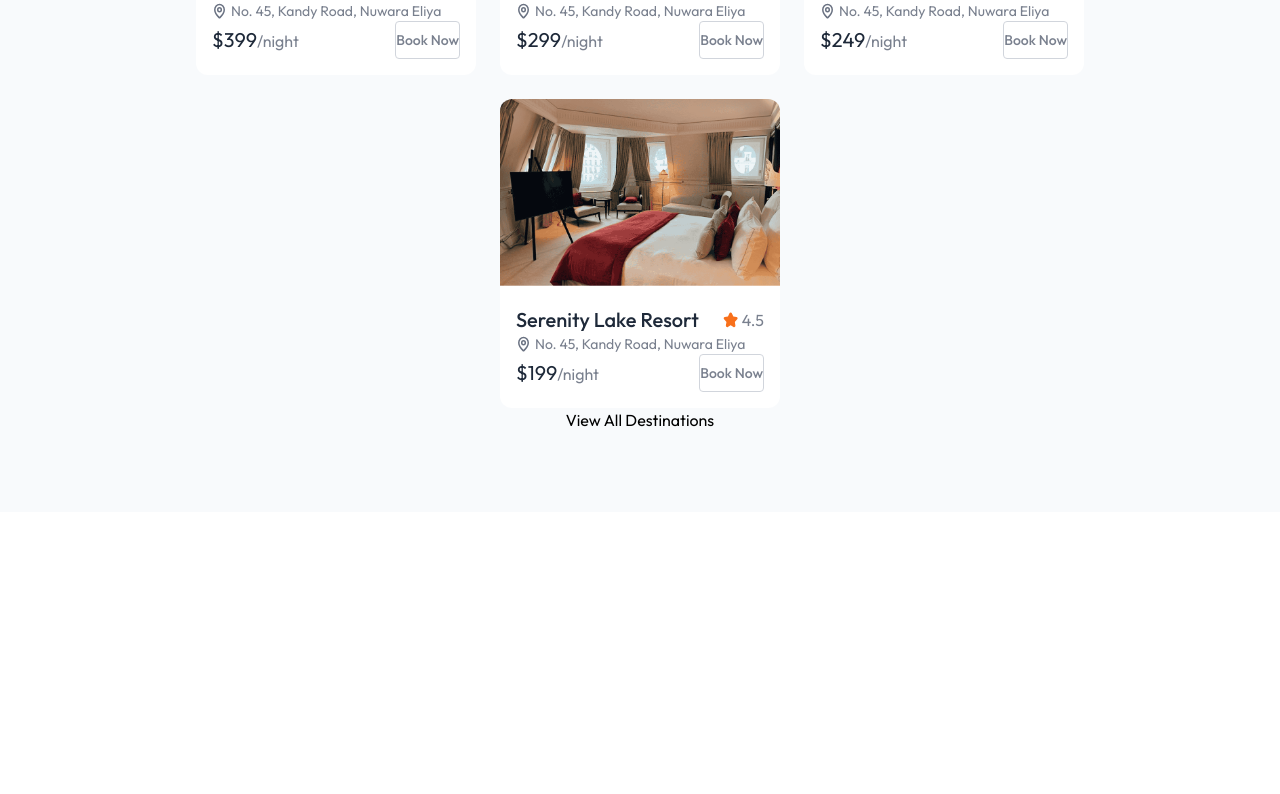
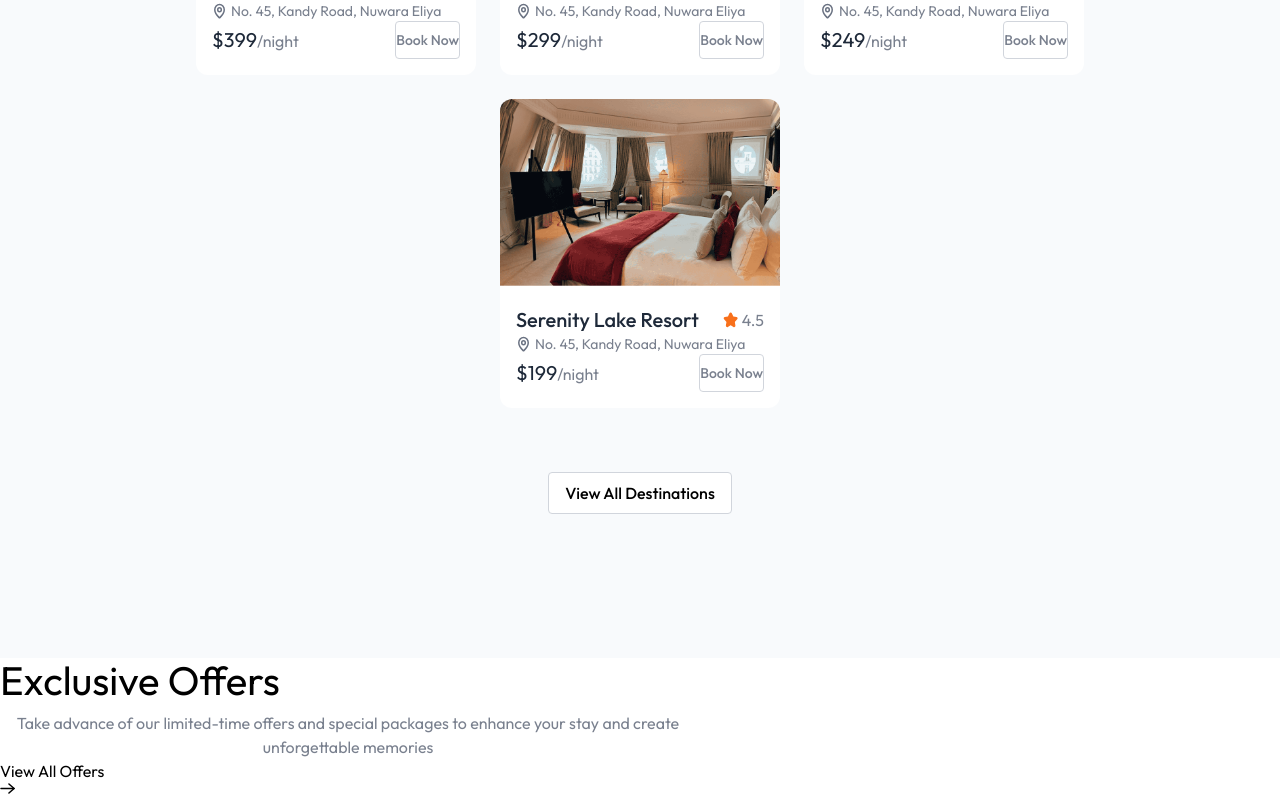
Before and after one commit to hasindu-nagolla/HelaStay, a React (Vite) app in the folder client/: page / in a window 1280 px wide. Shown: the part 1294-2088 px from the top of the page. Before the commit the page ends 1806 px from the top, so only its background shows below. Built offline with nearby package versions, Linux system fonts and the light colour scheme; no server answers; a web font is replaced by a local one.

Commit message:
offers page

```diff
--- /dev/null
+++ b/client/src/components/ExclusiveOffers.jsx
@@ -0,0 +1,27 @@
+import React from "react";
+import Title from "./Title";
+import { assets } from "../assets/assets";
+
+const ExclusiveOffers = () => {
+  return (
+    <div>
+      <div>
+        <Title
+          align="left"
+          title="Exclusive Offers"
+          subTitle="Take advance of our limited-time offers and special packages to enhance your stay and create unforgettable memories"
+        />
+        <button>
+          View All Offers
+          <img
+            src={assets.arrowIcon}
+            alt="arrow-icon"
+            className="group-hover:translate-x-1 transition-all"
+          />
+        </button>
+      </div>
+    </div>
+  );
+};
+
+export default ExclusiveOffers;
--- a/client/src/components/FeaturedDestinations.jsx
+++ b/client/src/components/FeaturedDestinations.jsx
@@ -2,8 +2,11 @@ import React from "react";
 import { roomsDummyData } from "../assets/assets";
 import HotelCard from "./HotelCard";
 import Title from "./Title";
+import { useNavigate } from "react-router-dom";
 
 const FeaturedDestinations = () => {
+  const navigate = useNavigate();
+
   return (
     <div className="flex flex-col items-center px-6 md:px16 lg:px-24 bg-slate-50 py-20">
       <Title
@@ -17,7 +20,16 @@ const FeaturedDestinations = () => {
         ))}
       </div>
 
-      <button>View All Destinations</button>
+      <button
+        onClick={() => {
+          navigate("/rooms");
+          scrollTo(0, 0);
+        }}
+        className="my-16 px-4 py-2 yext-sm font-medium border border-gray-300 rounded bg-white hover:bg-gray-50 transition-all cursor-pointer"
+      >
+        View All Destinations
+      </button>
+
     </div>
   );
 };
--- a/client/src/pages/Home.jsx
+++ b/client/src/pages/Home.jsx
@@ -1,12 +1,14 @@
 import React from 'react'
 import Hero from '../components/Hero'
 import FeaturedDestinations from '../components/FeaturedDestinations'
+import ExclusiveOffers from '../components/ExclusiveOffers'
 
 const Home = () => {
   return (
     <>
       <Hero />
       <FeaturedDestinations />
+      <ExclusiveOffers />
     </>
   )
 }
```
